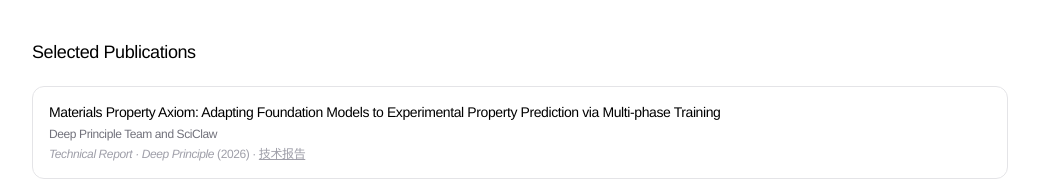
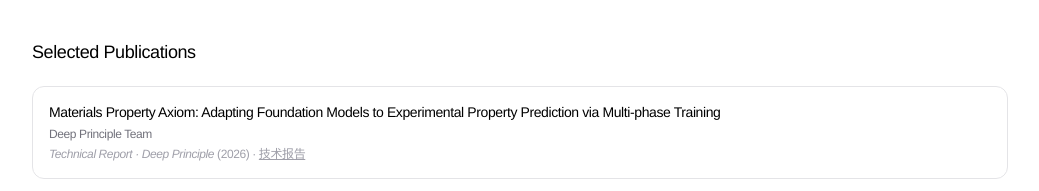
Before and after one commit to Migie-cphy/migie-site, a Next.js app: page / in a window 1280 px wide. Shown: the part 1220-1411 px from the top of the page, without its empty margins (120-1159 px from the left). Built offline with nearby package versions, Linux system fonts and the light colour scheme.

Commit message:
drop SciClaw from MPA report author attribution

```diff
--- a/app/data.ts
+++ b/app/data.ts
@@ -376,7 +376,7 @@
     order: 7,
     title:
       'Materials Property Axiom: Adapting Foundation Models to Experimental Property Prediction via Multi-phase Training',
-    authors: 'Deep Principle Team and SciClaw',
+    authors: 'Deep Principle Team',
     journal: 'Technical Report · Deep Principle',
     year: 2026,
     link: 'https://www.deepprinciple.com/papers/mpa.pdf',
```
